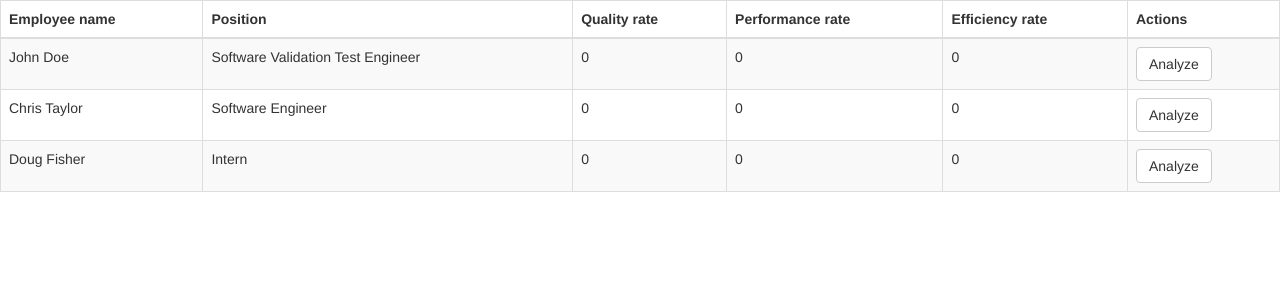
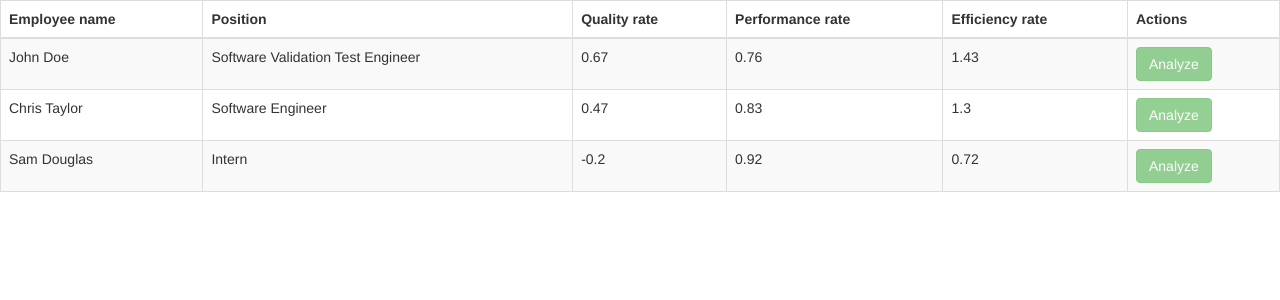
Before and after one commit to daleksan/qvpa_system, a Django app: template templates/employees.html in a window 1280 px wide. Shown: the top 300 px of the page. Run offline with Django 3.2, Linux system fonts and the light colour scheme; the template is opened without the code that fills it, so the values that code supplies are empty; some libraries are stand-ins or nearby versions.

Commit message:
Added data to views

```diff
--- a/templates/employees.html
+++ b/templates/employees.html
@@ -17,26 +17,26 @@
     <tr>
       <td>John Doe</td>
       <td>Software Validation Test Engineer</td>
-      <td>0</td>
-      <td>0</td>
-      <td>0</td>
-      <td><button type="button" class="btn btn-default">Analyze</button></td>
+      <td>0.67</td>
+      <td>0.76</td>
+      <td>1.43</td>
+      <td><button type="button" class="btn btn-success disabled">Analyze</button></td>
     </tr>
     <tr>
       <td>Chris Taylor</td>
       <td>Software Engineer</td>
-      <td>0</td>
-      <td>0</td>
-      <td>0</td>
-      <td><button type="button" class="btn btn-default">Analyze</button></td>
+      <td>0.47</td>
+      <td>0.83</td>
+      <td>1.3</td>
+      <td><button type="button" class="btn btn-success disabled">Analyze</button></td>
     </tr>
     <tr>
-      <td>Doug Fisher</td>
+      <td>Sam Douglas</td>
       <td>Intern</td>
-      <td>0</td>
-      <td>0</td>
-      <td>0</td>
-      <td><button type="button" class="btn btn-default">Analyze</button></td>
+      <td>-0.2</td>
+      <td>0.92</td>
+      <td>0.72</td>
+      <td><button type="button" class="btn btn-success disabled">Analyze</button></td>
     </tr>
   </tbody>
 </table>
```
Also changed, not shown: templates/projects.html (+18 -8 lines), templates/statistics.html (+68 -1 lines).
